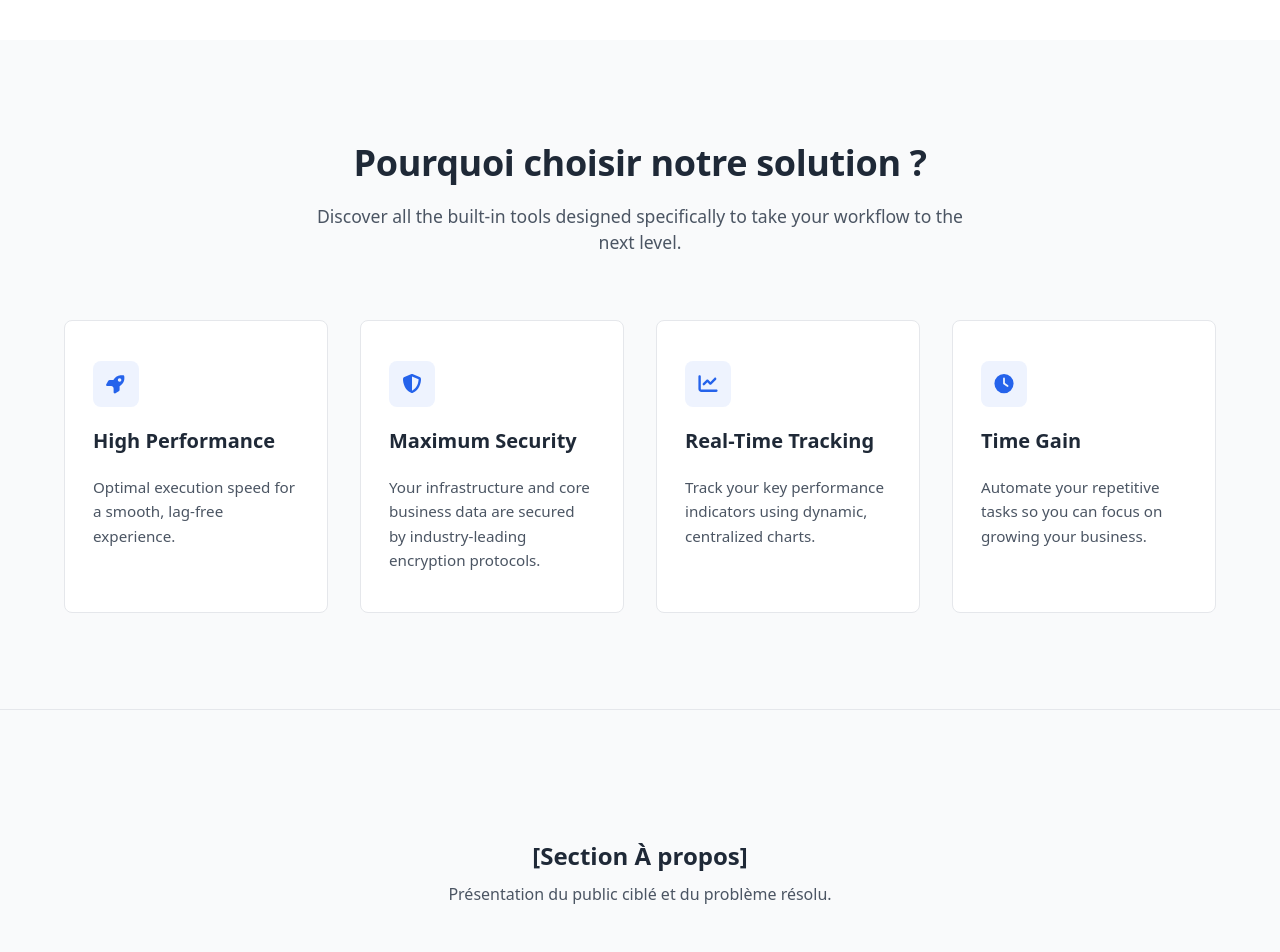
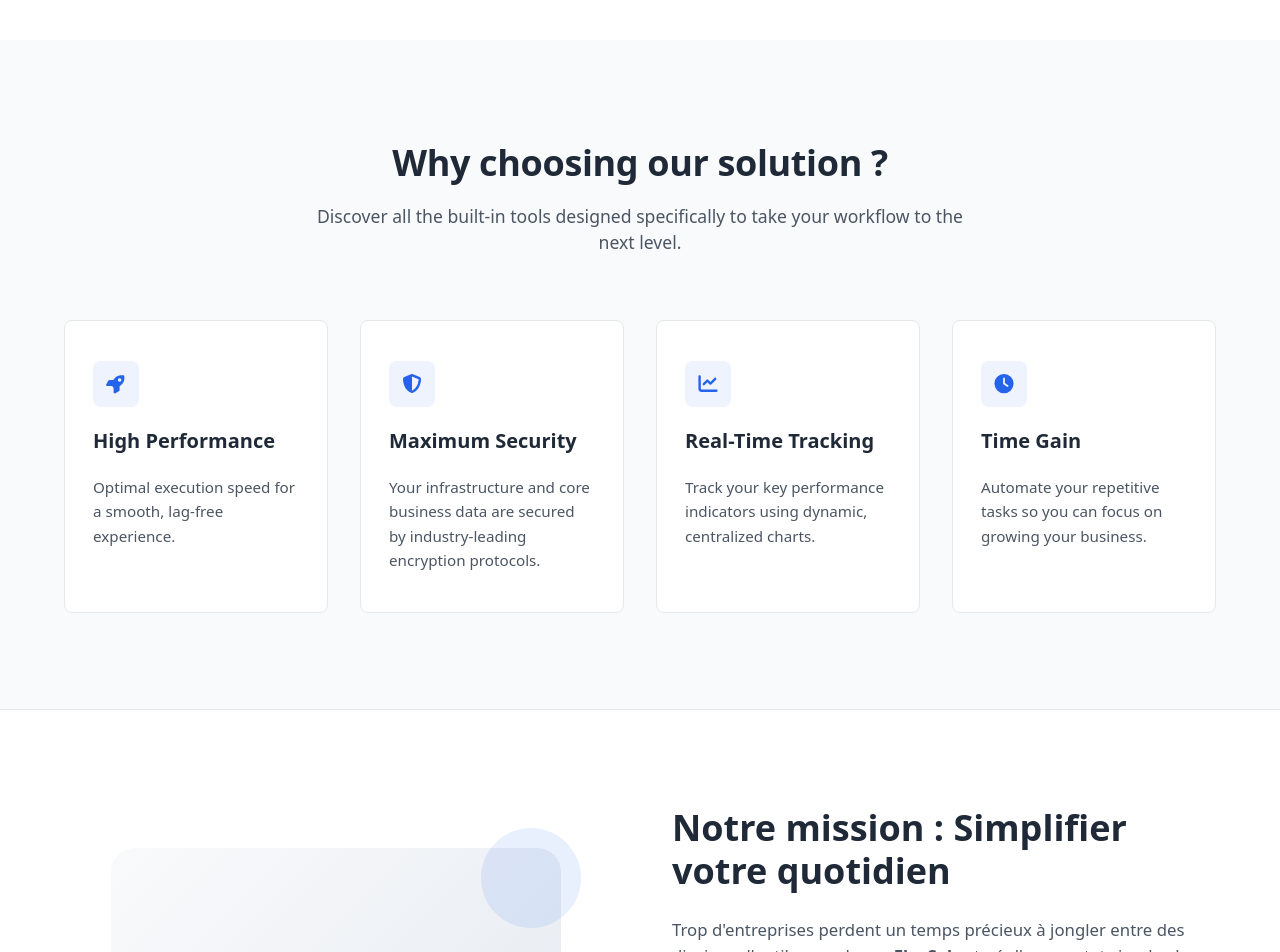
Before and after one commit to dev-gamal/Landing-page-with-React, a React (Vite) app: page / in a window 1280 px wide. Shown: the part 760-1712 px from the top of the page. Built offline with nearby package versions, Linux system fonts and the light colour scheme.

Commit message:
refactor: adding Features and Testimonials to App.jsx and renaming a component

```diff
--- a/src/App.jsx
+++ b/src/App.jsx
@@ -1,53 +1,41 @@
-import Header from './components/Header';
-import Hero from './Components/Hero';
-import Features from './Components/Features';
-import Footer from './components/Footer';
+import Header from "./components/Header";
+import Hero from "./Components/Hero";
+import Features from "./Components/Features";
+import About from "./Components/About";
+import Testimonials from "./Components/Testimonials";
+import Footer from "./components/Footer";
 
 export default function App() {
-
   const sectionPlaceholderStyle = {
-    padding: '8rem 0',
-    textAlign: 'center',
-    borderBottom: '1px dashed #e5e7eb'
+    padding: "8rem 0",
+    textAlign: "center",
+    borderBottom: "1px dashed #e5e7eb",
   };
 
   return (
     <>
-      {/* Barre de navigation fixée en haut */}
       <Header />
 
-      {/* Zone de contenu de la Landing Page */}
-      <main style={{ marginTop: '70px' }}>
-        <Hero/>
-        <Features/>
+      <main style={{ marginTop: "70px" }}>
+        <Hero />
+        <Features />
+        <About />
+        <Testimonials />
 
-        {/* Squelette de la section À propos */}
-        <section id="about" style={{ ...sectionPlaceholderStyle, backgroundColor: '#f9fafb' }}>
+        {/* Squelette de la section Contact / CTA */}
+        <section
+          id="contact"
+          style={{ ...sectionPlaceholderStyle, backgroundColor: "#f9fafb" }}
+        >
           <div className="container">
-            <h2>[Section À propos]</h2>
-            <p style={{ color: '#4b5563', marginTop: '0.5rem' }}>Présentation du public ciblé et du problème résolu.</p>
+            <h2>[Section Contact / CTA]</h2>
+            <p style={{ color: "#4b5563", marginTop: "0.5rem" }}>
+              Formulaire de contact contrôlé et appel à l'action final.
+            </p>
           </div>
         </section>
-
-        {/* Squelette de la section Témoignages */}
-        <section id="testimonials" style={sectionPlaceholderStyle}>
-          <div className="container">
-            <h2>[Section Témoignages]</h2>
-            <p style={{ color: '#4b5563', marginTop: '0.5rem' }}>Avis statiques et retours utilisateurs.</p>
-          </div>
-        </section>
-
-        {/* Squelette de la section Contact / CTA */}
-        <section id="contact" style={{ ...sectionPlaceholderStyle, backgroundColor: '#f9fafb' }}>
-          <div className="container">
-            <h2>[Section Contact / CTA]</h2>
-            <p style={{ color: '#4b5563', marginTop: '0.5rem' }}>Formulaire de contact contrôlé et appel à l'action final.</p>
-          </div>
-        </section>
-
       </main>
 
-      {/* Pied de page global */}
       <Footer />
     </>
   );
--- a/src/Components/Features.jsx
+++ b/src/Components/Features.jsx
@@ -30,7 +30,7 @@ export default function Features() {
     <section id="features" className={styles.features}>
       <div className="container">
         <div className={styles.sectionHeader}>
-          <h2 className={styles.sectionTitle}>Pourquoi choisir notre solution ?</h2>
+          <h2 className={styles.sectionTitle}>Why choosing our solution ?</h2>
           <p className={styles.sectionSubtitle}>
             Discover all the built-in tools designed specifically to take your workflow to the next level.
           </p>
```
Also changed, not shown: src/Components/TestimonialCard.jsx (renamed from src/Components/TestimonialsCard.jsx).
